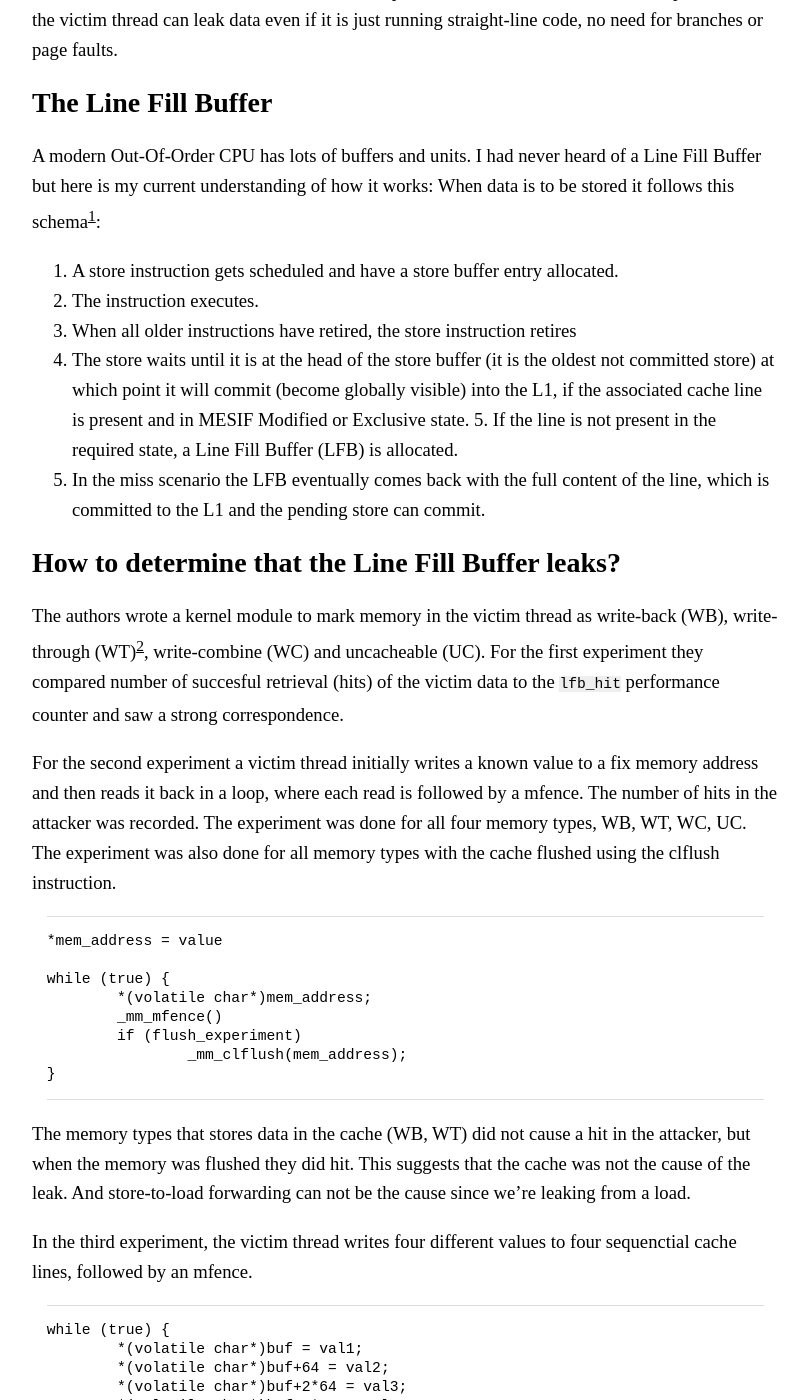
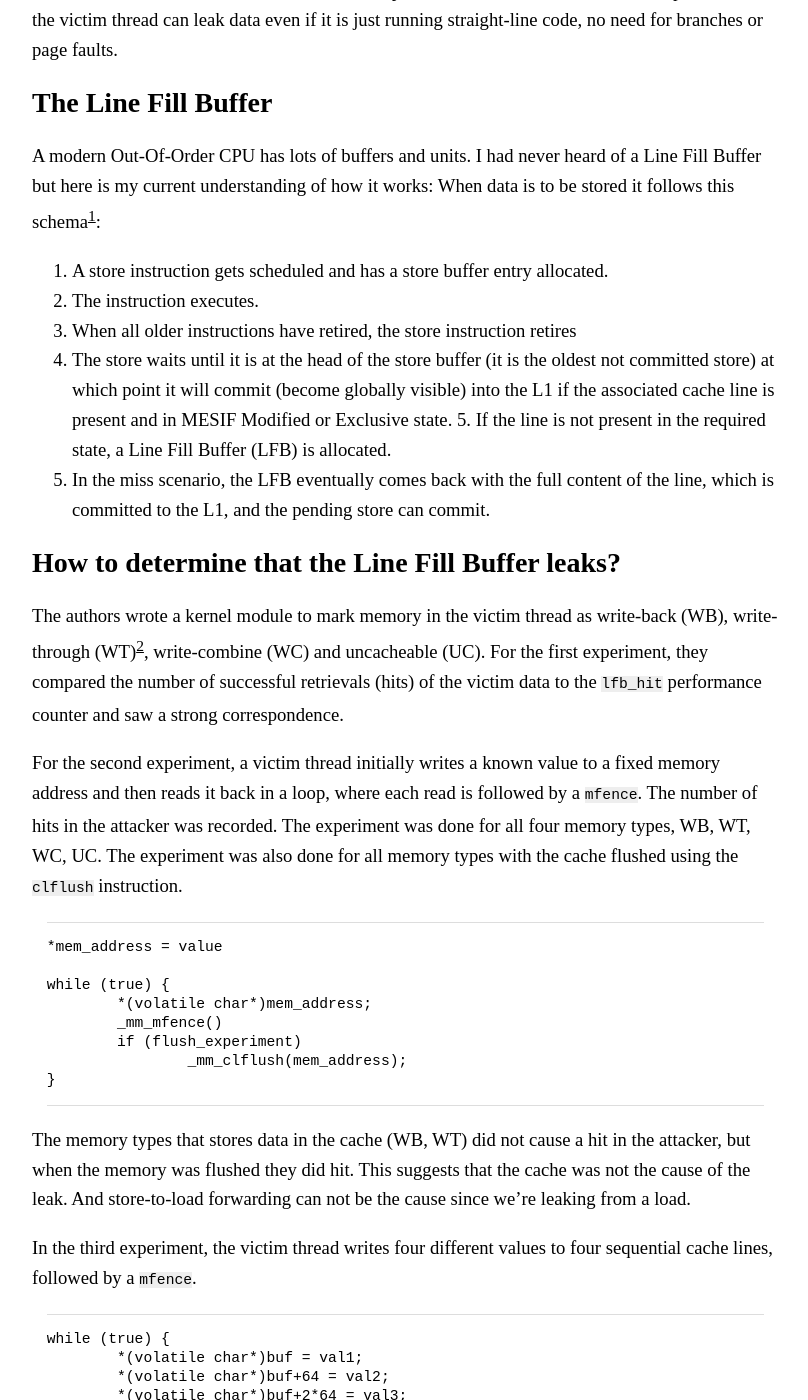
Before and after one commit to dannas/dannas.github.com, a Jekyll site: the page built from _posts/2020-04-25-ridl-rougue-in-flight-data-load.md, in a window 1280 px wide and 1400 px high, scrolled down 1394 px. Shown: the whole window, without its empty margins (96-904 px from the left). Built offline with Jekyll 4.4.1, drawn with Linux system fonts in a browser that asks for light colours; some of the changed text lies outside the part shown.

Commit message:
Grammar and spelling corrections

````diff
--- a/_posts/2020-04-25-ridl-rougue-in-flight-data-load.md
+++ b/_posts/2020-04-25-ridl-rougue-in-flight-data-load.md
@@ -49,25 +49,25 @@
 
 # The Line Fill Buffer
 A modern Out-Of-Order CPU has lots of buffers and units. I had never heard of a Line Fill Buffer but here is my current understanding of how it works: When data is to be stored it follows this schema[^travdowns]:
-1. A store instruction gets scheduled and have a store buffer entry allocated.
+1. A store instruction gets scheduled and has a store buffer entry allocated.
 2. The instruction executes.
 3. When all older instructions have retired, the store instruction retires
-4. The store waits until it is at the head of the store buffer (it is the oldest not committed store) at which point it will commit (become globally visible) into the L1, if the associated cache line is present and in MESIF Modified or Exclusive state. 5. If the line is not present in the required state, a Line Fill Buffer (LFB) is allocated.
-6. In the miss scenario the LFB eventually comes back with the full content of
-the line, which is committed to the L1 and the pending store can commit.
+4. The store waits until it is at the head of the store buffer (it is the oldest not committed store) at which point it will commit (become globally visible) into the L1 if the associated cache line is present and in MESIF Modified or Exclusive state. 5. If the line is not present in the required state, a Line Fill Buffer (LFB) is allocated.
+6. In the miss scenario, the LFB eventually comes back with the full content of
+the line, which is committed to the L1, and the pending store can commit.
 
 # How to determine that the Line Fill Buffer leaks?
 The authors wrote a kernel module to mark memory in the victim thread as
 write-back (WB), write-through (WT)[^petercordes], write-combine (WC) and uncacheable (UC).
-For the first experiment they compared number of succesful retrieval (hits)
+For the first experiment, they compared the number of successful retrievals (hits)
 of the victim data to the `lfb_hit` performance counter and saw a strong
 correspondence.
 
-For the second experiment a victim thread initially writes a known value to a
-fix memory address and then reads it back in a loop, where each read is
-followed by a mfence. The number of hits in the attacker was recorded. The
+For the second experiment, a victim thread initially writes a known value to a
+fixed memory address and then reads it back in a loop, where each read is
+followed by a `mfence`. The number of hits in the attacker was recorded. The
 experiment was done for all four memory types, WB, WT, WC, UC. The experiment
-was also done for all memory types with the cache flushed using the clflush
+was also done for all memory types with the cache flushed using the `clflush`
 instruction.
 
 ```
@@ -86,7 +86,7 @@
 be the cause since we're leaking from a load.
 
 In the third experiment, the victim thread writes four different values to
-four sequenctial cache lines, followed by an mfence.
+four sequential cache lines, followed by a `mfence`.
 
 ```
 while (true) {
@@ -134,9 +134,9 @@
 That sounds like cheating to me. Nevertheless, they were able to leak data from
 a victim process running on the same system.
 
-# How mitigate RIDL?
-The authors recommend that SMT be disabled. The Intel mitigation involves updated microcode which allows software to flush several types of in-fligh buffers (LFBs, load ports and store buffers) using the `verw` instruction. The updated microcode also flushes these buffers when flushing the L1 cache and when leaving/exiting SGX.
+# How To Mitigate RIDL?
+The authors recommend that SMT be disabled. The Intel mitigation involves updated microcode which allows the software to flush several types of in-flight buffers (LFBs, load ports, and store buffers) using the `verw` instruction. The updated microcode also flushes these buffers when flushing the L1 cache and when leaving/exiting SGX.
 
 ---
-[^petercordes]: I thought that write-back and write-through were properties of the hardware caches and not something that could be set on memory pages. I asked [When use write-through cache policy for pages](https://stackoverflow.com/questions/61129142/when-use-write-through-cache-policy-for-pages) and Peter Cordes gave a precise exhaustive answer. It looks like there are very few real-world uses for write-through caches and the only real advantage to them is that they make the hardware designers job easier.
-[^travdowns]: I was puzzled about how the store buffer and LFB interacts and asked [How do the store buffer and line fill buffer interact on Stackoverflow](https://stackoverflow.com/questions/61129773/how-do-the-store-buffer-and-line-fill-buffer-interact-with-each-other). Travis Downs gave a detailed explanation (which I've only summarized). In particular the exact point when the different steps (issue, retire, commit) happens has lots of details.
+[^petercordes]: I thought that write-back and write-through were properties of the hardware caches and not something that could be set on memory pages. I asked [When to use write-through cache policy for pages](https://stackoverflow.com/questions/61129142/when-use-write-through-cache-policy-for-pages) and Peter Cordes gave a precise exhaustive answer. It looks like there are very few real-world uses for write-through caches and the only real advantage to them is that they make the hardware designer's job easier.
+[^travdowns]: I was puzzled about how the store buffer and LFB interact and asked [How do the store buffer and line fill buffer interact on Stackoverflow](https://stackoverflow.com/questions/61129773/how-do-the-store-buffer-and-line-fill-buffer-interact-with-each-other). Travis Downs gave a detailed explanation (which I've only summarized). In particular, the exact point when the different steps (issue, retire, commit) happens has lots of details.
````
Also changed, not shown: other parts of _posts/2020-04-25-ridl-rougue-in-flight-data-load.md (+5 -5 lines).
